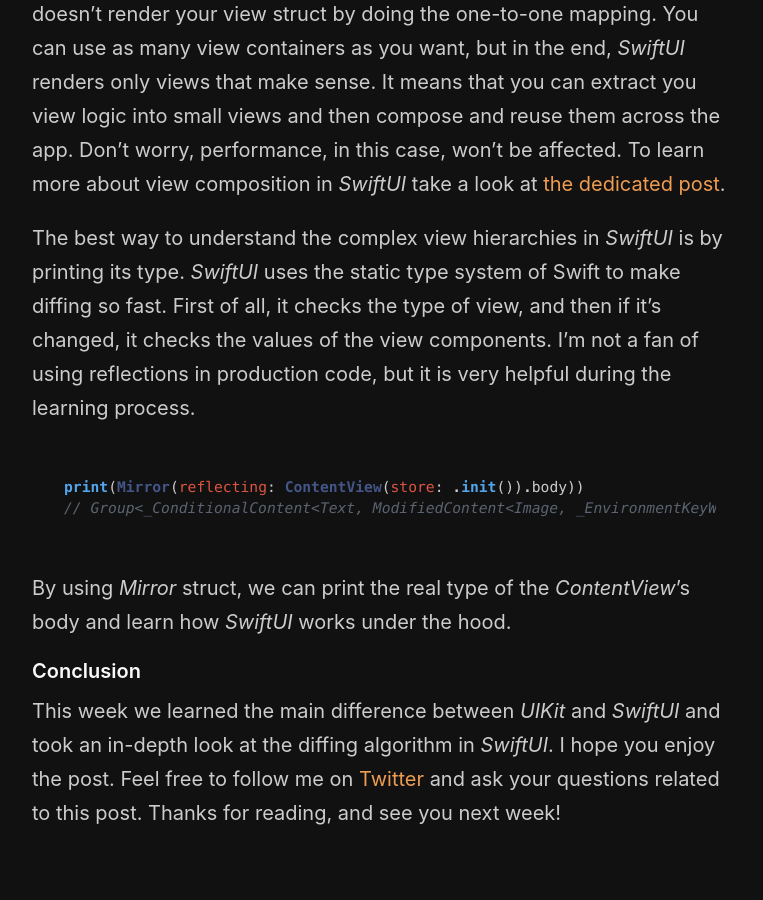
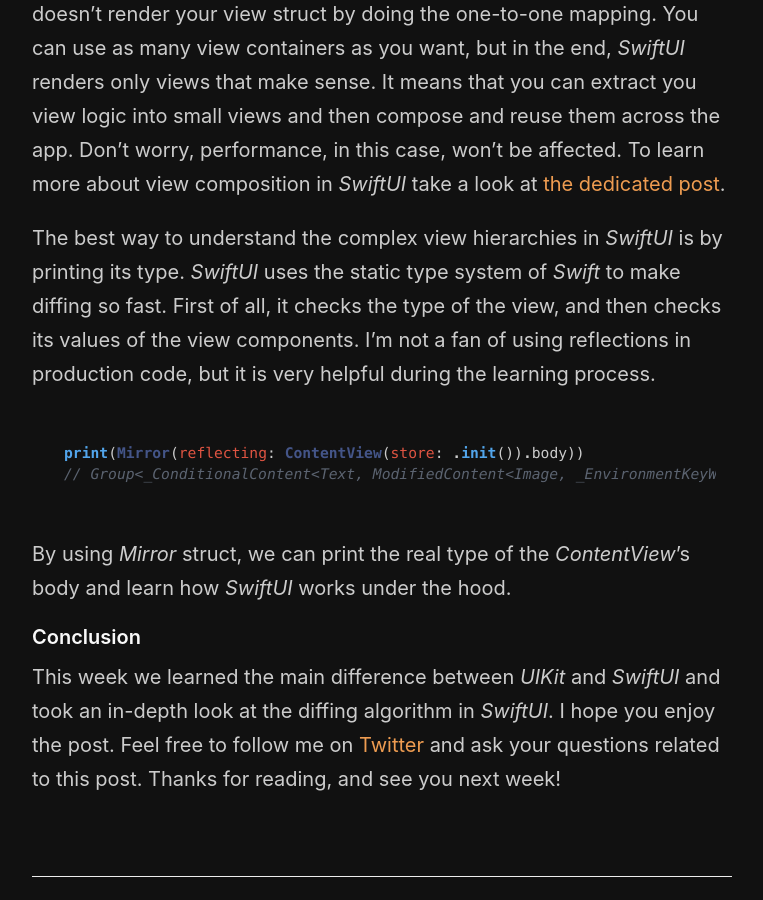
Before and after one commit to mecid/mecid.github.io, a Jekyll site: the page built from _posts/2019-11-19-you-have-to-change-mindset-to-use-swiftui.md, in a window 1280 px wide and 900 px high, scrolled down 2154 px. Shown: the whole window, without its empty margins (258-1021 px from the left). Built offline with Jekyll 4.4.1, drawn with Linux system fonts in a browser that asks for light colours.

Commit message:
Update 2019-11-19-you-have-to-change-mindset-to-use-swiftui.md

````diff
--- a/_posts/2019-11-19-you-have-to-change-mindset-to-use-swiftui.md
+++ b/_posts/2019-11-19-you-have-to-change-mindset-to-use-swiftui.md
@@ -39,7 +39,7 @@
 #### View hierarchy
 Let's talk about view hierarchy now, and how actually *SwiftUI* renders your view struct. The very first thing which I want to mention that *SwiftUI* doesn't render your view struct by doing the one-to-one mapping. You can use as many view containers as you want, but in the end, *SwiftUI* renders only views that make sense. It means that you can extract you view logic into small views and then compose and reuse them across the app. Don't worry, performance, in this case, won't be affected. To learn more about view composition in *SwiftUI* take a look at [the dedicated post](/2019/10/30/view-composition-in-swiftui/).
 
-The best way to understand the complex view hierarchies in *SwiftUI* is by printing its type. *SwiftUI* uses the static type system of Swift to make diffing so fast. First of all, it checks the type of view, and then if it's changed, it checks the values of the view components. I'm not a fan of using reflections in production code, but it is very helpful during the learning process.
+The best way to understand the complex view hierarchies in *SwiftUI* is by printing its type. *SwiftUI* uses the static type system of *Swift* to make diffing so fast. First of all, it checks the type of the view, and then checks its values of the view components. I'm not a fan of using reflections in production code, but it is very helpful during the learning process.
 
 ```swift
 print(Mirror(reflecting: ContentView(store: .init()).body))
````
